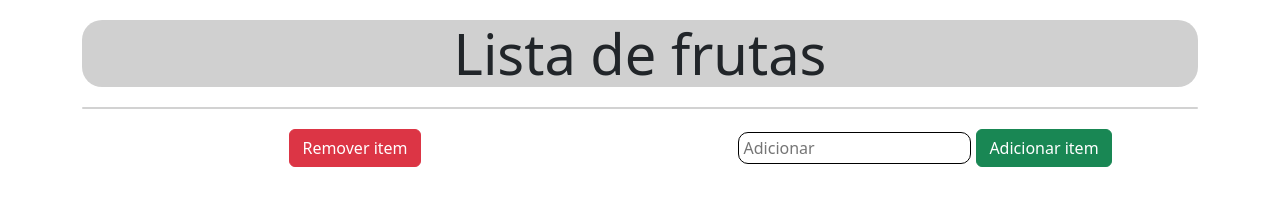
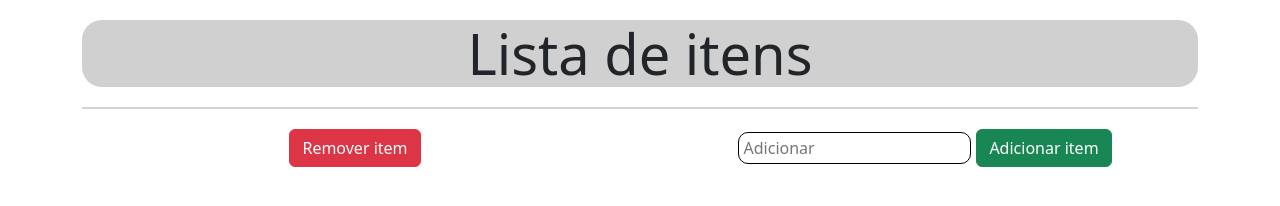
Before and after one commit to ensodog/Lista-com-Array, a plain HTML site: page index.html in a window 1280 px wide. Drawn offline with nearby package versions, Linux system fonts and the light colour scheme.

Commit message:
Update index.html

```diff
--- a/index.html
+++ b/index.html
@@ -16,7 +16,7 @@
     <div class="container">
       <div class="row">
         <div class="col-12">
-          <h1 class="title text-center display-4">Lista de frutas</h1>
+          <h1 class="title text-center display-4">Lista de itens</h1>
         </div>
         <div class="col-12">
           <div class="card">
```
